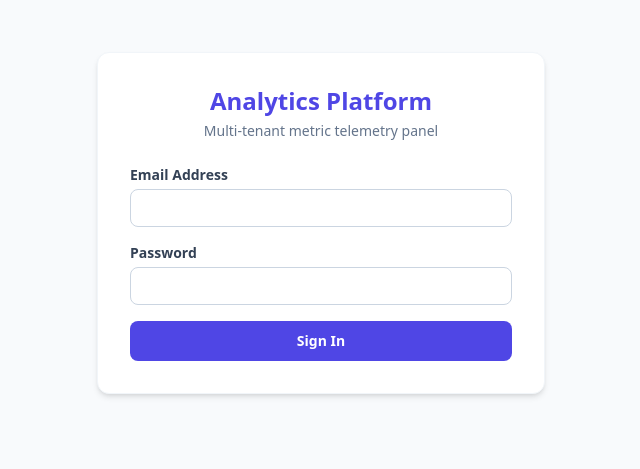
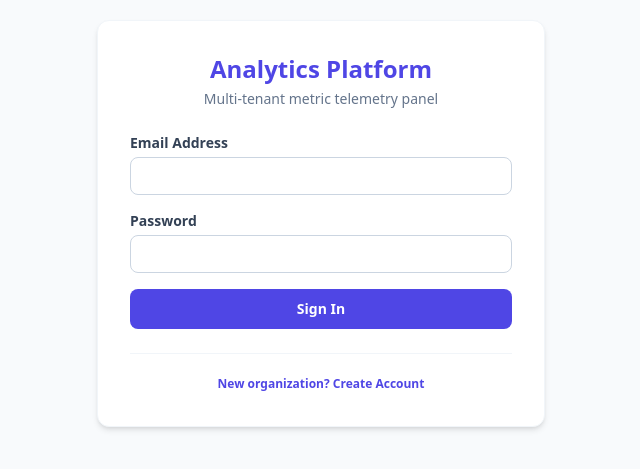
Before and after one commit to aniyagnik/insights, a Next.js app in the folder frontend/: page / in a window 1280 px wide. Shown: the part 177-646 px from the top of the page, without its empty margins (319-959 px from the left). Built offline with nearby package versions, Linux system fonts and the light colour scheme; no server answers.

Commit message:
feat: add multi-tenant organization sign-up toggle on root route

```diff
--- a/frontend/app/page.tsx
+++ b/frontend/app/page.tsx
@@ -11,33 +11,44 @@ export default function Home() {
   const { isAuthenticated, setAuth } = useAuthStore();
   const router = useRouter();
 
+  const [isSignUp, setIsSignUp] = useState(false);
+  const [orgName, setOrgName] = useState("");
   const [email, setEmail] = useState("");
   const [password, setPassword] = useState("");
   const [error, setError] = useState("");
+  const [success, setSuccess] = useState("");
   const [loading, setLoading] = useState(false);
 
-  // Watch session, automatically routing logged-in users straight to workspace
   useEffect(() => {
     if (isAuthenticated) {
       router.push("/dashboard");
     }
   }, [isAuthenticated, router]);
 
-  const handleLogin = async (e: React.FormEvent) => {
+  const handleAuth = async (e: React.FormEvent) => {
     e.preventDefault();
     setError("");
+    setSuccess("");
     setLoading(true);
 
     try {
-      const data = await apiRequest("/auth/login", {
+      if (isSignUp) {
+        await apiRequest("/auth/signup", {
+          method: "POST",
+          body: JSON.stringify({ org_name: orgName, email, password }),
+        });
+        setSuccess("Organization registered successfully!");
+      }
+
+      const loginData = await apiRequest("/auth/login", {
         method: "POST",
         body: JSON.stringify({ email, password }),
       });
 
-      setAuth(data.user, data.access_token);
+      setAuth(loginData.user, loginData.access_token);
       router.push("/dashboard");
     } catch (err: any) {
-      setError(err.message || "Failed to log in.");
+      setError(err.message || "An authentication error occurred.");
     } finally {
       setLoading(false);
     }
@@ -48,7 +59,9 @@ export default function Home() {
       <div className="w-full max-w-md p-8 bg-white rounded-xl shadow-md border border-slate-100">
         <div className="text-center mb-6">
           <h1 className="text-2xl font-black text-indigo-600">Analytics Platform</h1>
-          <p className="text-sm text-slate-500 mt-1">Multi-tenant metric telemetry panel</p>
+          <p className="text-sm text-slate-500 mt-1">
+            {isSignUp ? "Register your organization & owner account" : "Multi-tenant metric telemetry panel"}
+          </p>
         </div>
 
         {error && (
@@ -57,7 +70,23 @@ export default function Home() {
           </div>
         )}
 
-        <form onSubmit={handleLogin} className="space-y-4">
+        {success && (
+          <div className="p-3 mb-4 text-xs text-emerald-600 bg-emerald-50 rounded-lg border border-emerald-100">
+            {success}
+          </div>
+        )}
+
+        <form onSubmit={handleAuth} className="space-y-4">
+          {isSignUp && (
+            <Input
+              label="Organization Name"
+              type="text"
+              required
+              value={orgName}
+              onChange={(e) => setOrgName(e.target.value)}
+            />
+          )}
+
           <Input
             label="Email Address"
             type="email"
@@ -72,10 +101,24 @@ export default function Home() {
             value={password}
             onChange={(e) => setPassword(e.target.value)}
           />
+
           <Button type="submit" loading={loading} className="w-full py-2.5">
-            Sign In
+            {isSignUp ? "Register & Sign In" : "Sign In"}
           </Button>
         </form>
+
+        <div className="text-center mt-6 pt-4 border-t border-slate-100">
+          <button
+            onClick={() => {
+              setIsSignUp(!isSignUp);
+              setError("");
+              setSuccess("");
+            }}
+            className="text-xs text-indigo-600 hover:text-indigo-700 font-bold transition"
+          >
+            {isSignUp ? "Already have an organization? Sign In" : "New organization? Create Account"}
+          </button>
+        </div>
       </div>
     </main>
   );
```
